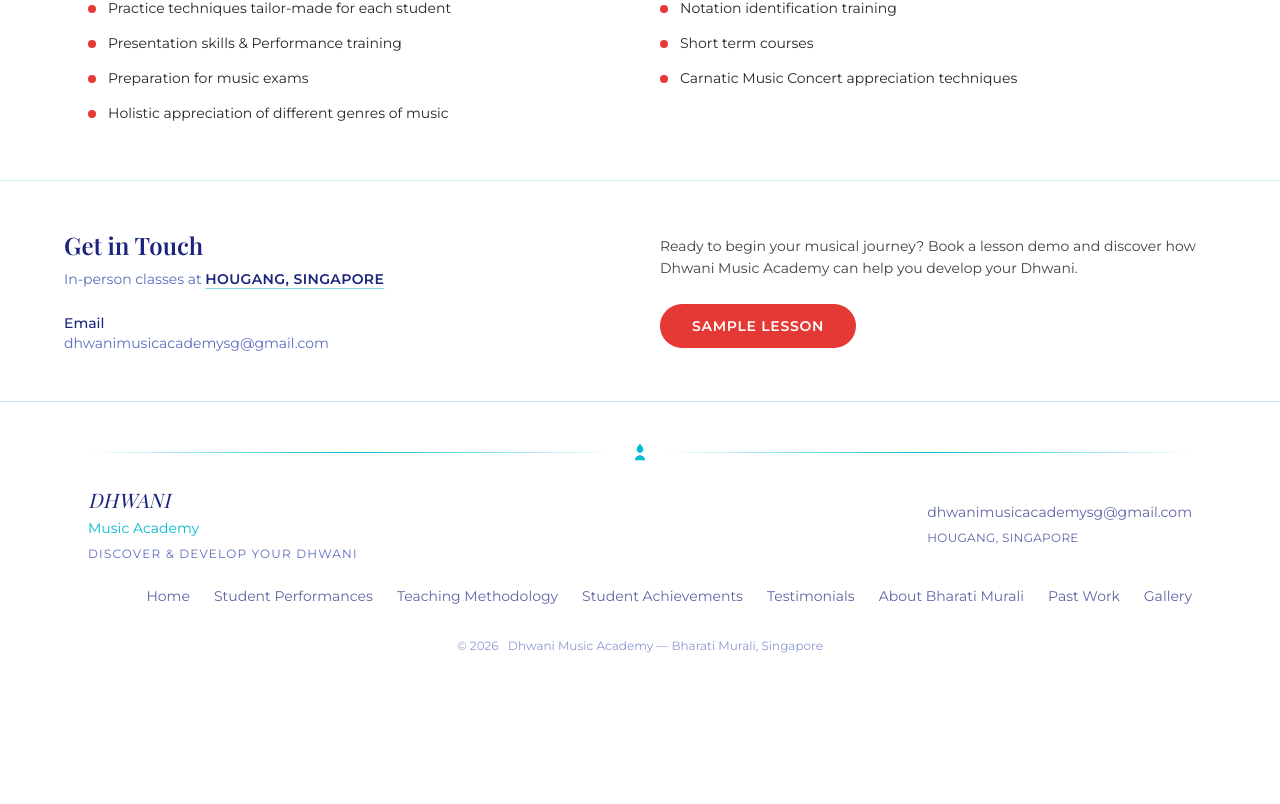
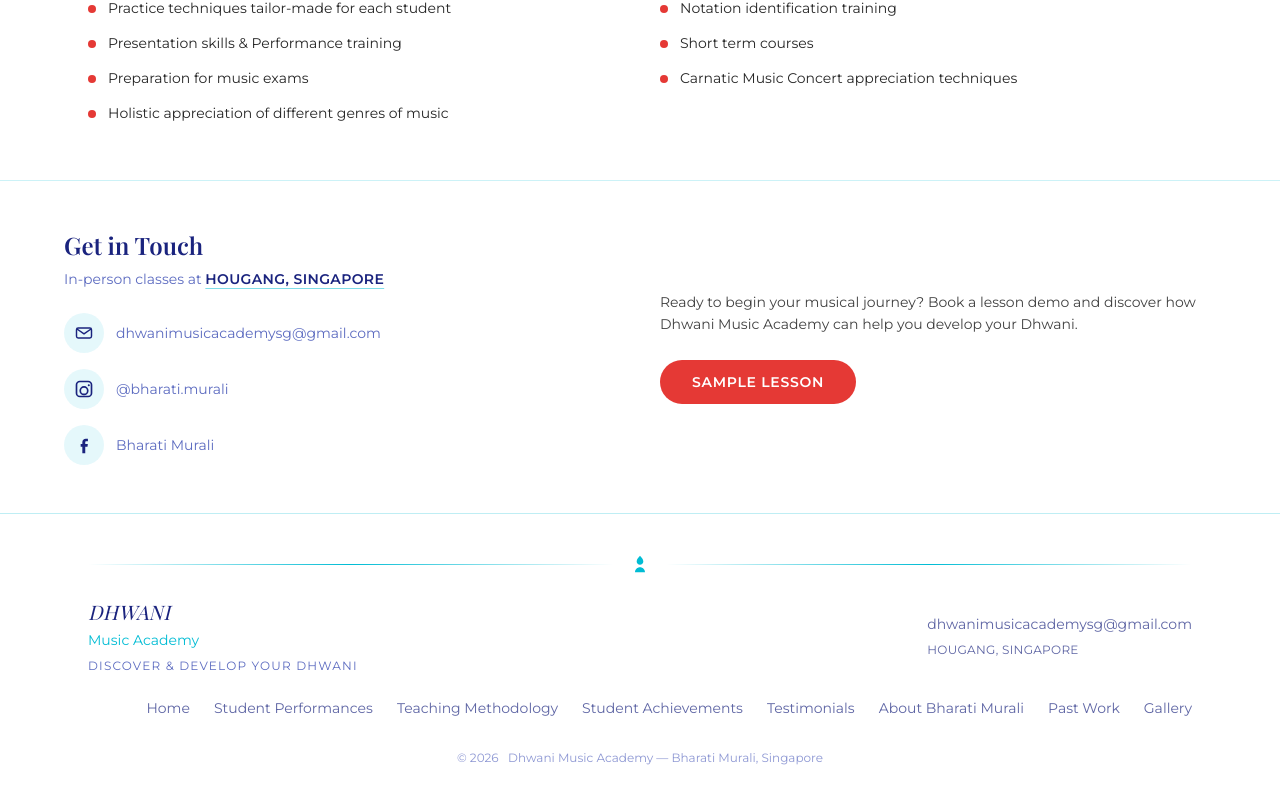
Before and after one commit to Vshnv2001/dhwani-sg, a Next.js app in the folder dhwani-fe/: page / in a window 1280 px wide. Shown: the part 1565-2369 px from the top of the page. Before the commit the page ends 2259 px from the top, so only its background shows below. Built offline with nearby package versions, Linux system fonts and the light colour scheme.

Commit message:
Add social media

```diff
--- /dev/null
+++ b/dhwani-fe/components/ContactIcons.tsx
@@ -0,0 +1,27 @@
+type ContactIconProps = {
+  className?: string;
+};
+
+export function MailIcon({ className = "h-5 w-5" }: ContactIconProps) {
+  return (
+    <svg viewBox="0 0 24 24" fill="none" stroke="currentColor" strokeWidth="1.75" className={className} aria-hidden="true">
+      <path strokeLinecap="round" strokeLinejoin="round" d="M4 7.5 12 13l8-5.5M5 18h14a2 2 0 0 0 2-2V8a2 2 0 0 0-2-2H5a2 2 0 0 0-2 2v8a2 2 0 0 0 2 2Z" />
+    </svg>
+  );
+}
+
+export function InstagramIcon({ className = "h-5 w-5" }: ContactIconProps) {
+  return (
+    <svg viewBox="0 0 24 24" fill="currentColor" className={className} aria-hidden="true">
+      <path d="M7 2h10a5 5 0 0 1 5 5v10a5 5 0 0 1-5 5H7a5 5 0 0 1-5-5V7a5 5 0 0 1 5-5Zm10 2H7a3 3 0 0 0-3 3v10a3 3 0 0 0 3 3h10a3 3 0 0 0 3-3V7a3 3 0 0 0-3-3Zm-5 4.5A5.5 5.5 0 1 1 6.5 14 5.5 5.5 0 0 1 12 8.5Zm0 2A3.5 3.5 0 1 0 15.5 14 3.5 3.5 0 0 0 12 10.5ZM17.75 6.25a1.25 1.25 0 1 1-1.25 1.25 1.25 1.25 0 0 1 1.25-1.25Z" />
+    </svg>
+  );
+}
+
+export function FacebookIcon({ className = "h-5 w-5" }: ContactIconProps) {
+  return (
+    <svg viewBox="0 0 24 24" fill="currentColor" className={className} aria-hidden="true">
+      <path d="M13.5 22v-8h2.7l.4-3.1H13.5V9.1c0-.9.2-1.5 1.5-1.5h1.7V4.6c-.3 0-1.3-.1-2.5-.1-2.5 0-4.2 1.5-4.2 4.3V10.9H8v3.1h2V22h3.5Z" />
+    </svg>
+  );
+}
--- a/dhwani-fe/components/ContactSection.tsx
+++ b/dhwani-fe/components/ContactSection.tsx
@@ -1,4 +1,8 @@
+import { FacebookIcon, InstagramIcon, MailIcon } from "@/components/ContactIcons";
 import { contact } from "@/lib/academy-content";
+
+const linkClass =
+  "inline-flex items-center gap-3 text-muted transition-colors hover:text-cyan";
 
 export default function ContactSection() {
   return (
@@ -13,19 +17,42 @@
             </span>
           </p>
 
-          <dl className="mt-6 space-y-3 text-sm">
-            <div>
-              <dt className="font-medium text-navy">Email</dt>
-              <dd>
-                <a
-                  href={`mailto:${contact.email}`}
-                  className="text-muted transition-colors hover:text-cyan"
-                >
-                  {contact.email}
-                </a>
-              </dd>
-            </div>
-          </dl>
+          <ul className="mt-6 space-y-4 text-sm">
+            <li>
+              <a href={`mailto:${contact.email}`} className={linkClass}>
+                <span className="flex h-10 w-10 shrink-0 items-center justify-center rounded-full bg-cyan/10 text-navy">
+                  <MailIcon />
+                </span>
+                <span>{contact.email}</span>
+              </a>
+            </li>
+            <li>
+              <a
+                href={contact.instagram.url}
+                target="_blank"
+                rel="noopener noreferrer"
+                className={linkClass}
+              >
+                <span className="flex h-10 w-10 shrink-0 items-center justify-center rounded-full bg-cyan/10 text-navy">
+                  <InstagramIcon />
+                </span>
+                <span>@{contact.instagram.handle}</span>
+              </a>
+            </li>
+            <li>
+              <a
+                href={contact.facebook.url}
+                target="_blank"
+                rel="noopener noreferrer"
+                className={linkClass}
+              >
+                <span className="flex h-10 w-10 shrink-0 items-center justify-center rounded-full bg-cyan/10 text-navy">
+                  <FacebookIcon />
+                </span>
+                <span>Bharati Murali</span>
+              </a>
+            </li>
+          </ul>
         </div>
 
         <div className="flex flex-col justify-center">
--- a/dhwani-fe/lib/academy-content.ts
+++ b/dhwani-fe/lib/academy-content.ts
@@ -20,6 +20,13 @@
   location: "Hougang, Singapore",
   email: "dhwanimusicacademysg@gmail.com",
   demoUrl: "https://bit.ly/dhwani-lesson-demo",
+  instagram: {
+    handle: "bharati.murali",
+    url: "https://www.instagram.com/bharati.murali",
+  },
+  facebook: {
+    url: "https://www.facebook.com/bharati.muralidharan.3",
+  },
 };
 
 export const teacherIntro =
```
